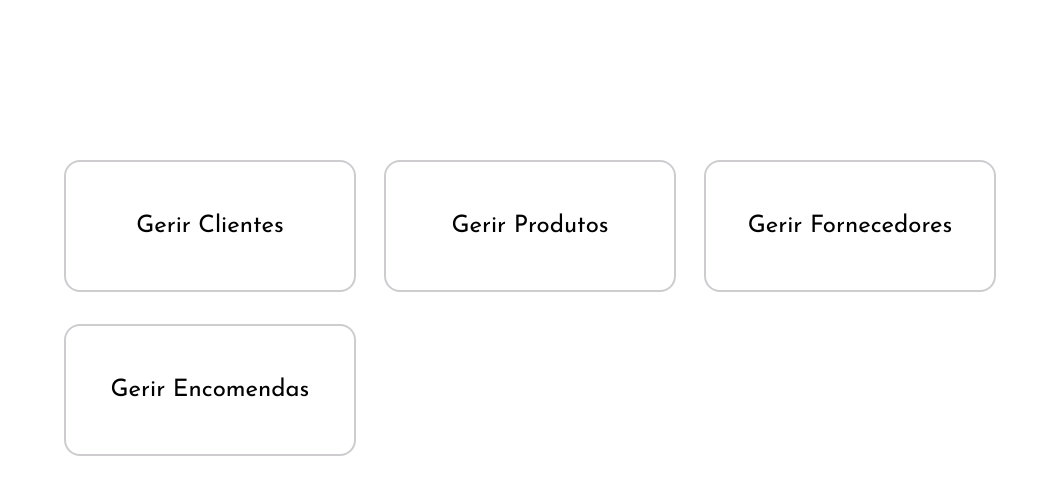
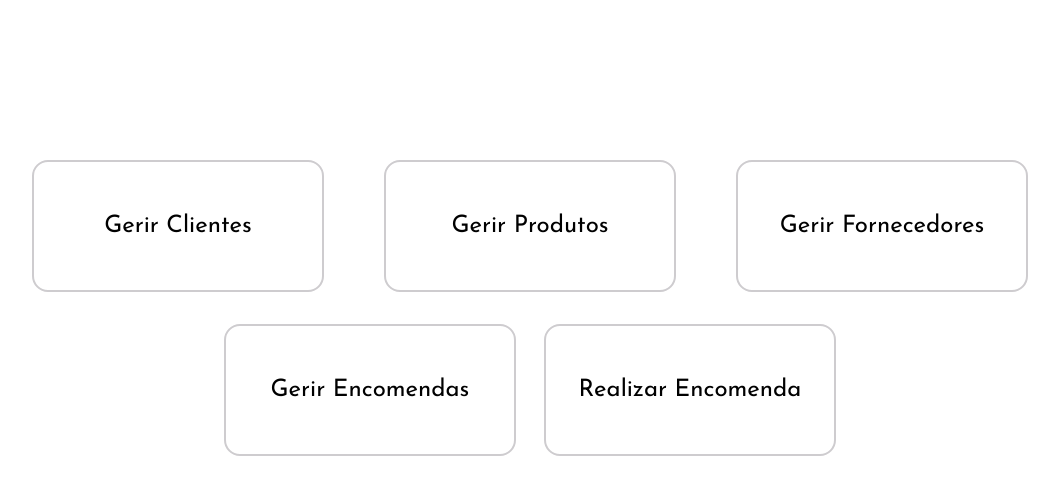
Before and after one commit to goncrust/BD-proj, a Flask app: page / in a window 1280 px wide. Shown: the part 79-574 px from the top of the page, without its empty margins (110-1169 px from the left). Run offline with Flask 3, Linux system fonts and the light colour scheme; some libraries are stand-ins or nearby versions.

Commit message:
Bug fixes and improvements

```diff
--- a/E3/web/app.py
+++ b/E3/web/app.py
@@ -19,20 +19,29 @@ app.secret_key = "12345"
 def home():
     elements =  [
         {
+            "isTop": 1,
             "url": "/gerir-clientes",
             "title": "Gerir Clientes"
         },
         {
+            "isTop": 1,
             "url": "/gerir-produtos",
             "title": "Gerir Produtos"
         },
         {
+            "isTop": 1,
             "url": "/gerir-fornecedores",
             "title": "Gerir Fornecedores"
         },
         {
+            "isTop": 0,
             "url": "/gerir-encomendas",
             "title": "Gerir Encomendas"
+        },
+        {
+            "isTop": 0,
+            "url": "/realizar-encomenda",
+            "title": "Realizar Encomenda"
         }
     ]
     return render_template('index.html', elements=elements)
@@ -41,7 +50,7 @@ def home():
 def gerir_clientes():
     with pool.connection() as conn:
         with conn.cursor() as cursor:
-            cursor.execute("SELECT cust_no, name FROM customer WHERE NOT email LIKE '%deleted';")
+            cursor.execute("SELECT cust_no, name FROM customer WHERE NOT email LIKE '%%deleted';")
             parser = lambda el : {"id": el[0], "name": el[1]}
             clients = list(map(parser, cursor.fetchall()))
     return render_template("gerir-clientes.html", clients=clients)
@@ -319,8 +328,48 @@ def gerir_encomendas():
 
     return render_template("gerir-encomendas.html", orders=orders, sales=sales)
 
-@app.route("/gerir-encomendas/new", methods=("POST", "GET"))
-def gerir_encomendas_new():
+@app.route("/gerir-encomendas/pay", methods=("POST",))
+def gerir_encomenda_pay():
+    cust_no = request.form["cust_no"]
+    order_no = request.form["order_no"]
+    error = ""
+
+    if not cust_no:
+        error = "Número de cliente inválido"
+    elif not order_no:
+        error = "Número de encomenda inválido"
+
+    if error:
+        flash(error)
+    else:
+        with pool.connection() as conn:
+            with conn.cursor() as cursor:
+                cursor.execute("START TRANSACTION;")
+                existing_cust_no = cursor.execute("SELECT cust_no FROM customer WHERE cust_no = %(cust_no)s AND NOT email LIKE '%%deleted';", {"cust_no": cust_no}).fetchone()
+                if not existing_cust_no:
+                    error = "O número de cliente não existe"
+                existing_order_no = cursor.execute("SELECT order_no FROM orders WHERE order_no = %(order_no)s;", {"order_no": order_no}).fetchone()
+                if not existing_order_no:
+                    error = "O número de encomenda não existe"
+                ordered_by_client = cursor.execute("SELECT order_no FROM orders WHERE order_no = %(order_no)s AND cust_no = %(cust_no)s;", {"order_no": order_no, "cust_no": cust_no}).fetchone()
+                if not ordered_by_client:
+                    error = "A encomenda não foi feita por este cliente"
+
+                if error:
+                    flash(error)
+                else:
+                    cursor.execute(
+                        """
+                        INSERT INTO pay VALUES
+                        (%(order_no)s, %(cust_no)s);
+                        """,
+                        {"order_no": order_no, "cust_no": cust_no})
+                cursor.execute("COMMIT;")
+
+    return redirect("/gerir-encomendas")
+
+@app.route("/realizar-encomenda", methods=("POST", "GET"))
+def realizar_encomenda():
     if request.method == "POST":
         cust_no = request.form["cust_no"]
         products = []
@@ -334,6 +383,8 @@ def gerir_encomendas_new():
 
         if not cust_no:
             error = "Número de cliente inválido"
+        elif not products:
+            error = "Nenhum produto selecionado"
 
         if error:
             flash(error)
@@ -341,14 +392,14 @@ def gerir_encomendas_new():
             with pool.connection() as conn:
                 with conn.cursor() as cursor:
                     cursor.execute("START TRANSACTION;")
-                    existing_cust_no = cursor.execute("SELECT cust_no FROM customer WHERE cust_no = %(cust_no)s AND NOT email LIKE '%deleted';", {"cust_no": cust_no}).fetchone()
+                    existing_cust_no = cursor.execute("SELECT cust_no FROM customer WHERE cust_no = %(cust_no)s AND NOT email LIKE '%%deleted';", {"cust_no": cust_no}).fetchone()
                     if not existing_cust_no:
                         error = "O número de cliente não existe"
                     else:
                         for product in products:
                             existing_sku = cursor.execute("SELECT sku FROM product WHERE sku = %(sku)s;", {"sku": product[0]}).fetchone()
                             if not existing_sku:
-                                error = f"O produto {product[0]} já não existe"
+                                error = "Um dos produtos que encomendou já não existe"
                                 break
                     if error:
                         flash(error)
@@ -379,45 +430,5 @@ def gerir_encomendas_new():
                 products = list(map(parser, cursor.fetchall()))
         return render_template("realizar-encomenda.html", products=products)
 
-@app.route("/gerir-encomendas/pay", methods=("POST",))
-def realizar_encomenda():
-    cust_no = request.form["cust_no"]
-    order_no = request.form["order_no"]
-    error = ""
-
-    if not cust_no:
-        error = "Número de cliente inválido"
-    elif not order_no:
-        error = "Número de encomenda inválido"
-
-    if error:
-        flash(error)
-    else:
-        with pool.connection() as conn:
-            with conn.cursor() as cursor:
-                cursor.execute("START TRANSACTION;")
-                existing_cust_no = cursor.execute("SELECT cust_no FROM customer WHERE cust_no = %(cust_no)s AND NOT email LIKE '%deleted';", {"cust_no": cust_no}).fetchone()
-                if not existing_cust_no:
-                    error = "O número de cliente não existe"
-                existing_order_no = cursor.execute("SELECT order_no FROM orders WHERE order_no = %(order_no)s;", {"order_no": order_no}).fetchone()
-                if not existing_order_no:
-                    error = "O número de encomenda não existe"
-                ordered_by_client = cursor.execute("SELECT order_no FROM orders WHERE order_no = %(order_no)s AND cust_no = %(cust_no)s;", {"order_no": order_no, "cust_no": cust_no}).fetchone()
-                if not ordered_by_client:
-                    error = "A encomenda não foi feita por este cliente"
-
-                if error:
-                    flash(error)
-                else:
-                    cursor.execute(
-                        """
-                        INSERT INTO pay VALUES
-                        (%(order_no)s, %(cust_no)s);
-                        """,
-                        {"order_no": order_no, "cust_no": cust_no})
-                cursor.execute("COMMIT;")
-
-    return redirect("/gerir-encomendas")
-
 if __name__ == "__main__":
     app.run()
--- a/E3/web/static/style.css
+++ b/E3/web/static/style.css
@@ -92,12 +92,25 @@ a:active {
   border: 2px solid #000100;
 }
 
-.dashboard {
+.dashboard-top {
   display: grid;
-  grid-template-columns: repeat(3, 18rem);
+  grid-template-columns: repeat(6, 9rem);
   justify-items: center;
   justify-content: center;
   gap: 2rem;
+  margin-bottom: 2rem;
+}
+
+.dashboard-bottom {
+  display: grid;
+  grid-template-columns: repeat(2, 18rem);
+  justify-items: center;
+  justify-content: center;
+  gap: 2rem;
+}
+
+.top-element {
+  grid-column: span 2 / span 2;
 }
 
 .management-grid {
--- a/E3/web/templates/base.html
+++ b/E3/web/templates/base.html
@@ -19,7 +19,7 @@
     {% block head %} {% endblock %}
   </head>
   <body>
-    <nav>{% block title %} {% endblock %}</nav>
+    <nav><a href="/">{% block title %} {% endblock %}</a></nav>
 
     {% with messages = get_flashed_messages() %}
       {% if messages %}
--- a/E3/web/templates/gerir-encomendas.html
+++ b/E3/web/templates/gerir-encomendas.html
@@ -45,7 +45,4 @@
             <input type="submit" value="Submeter">
         </form>
     </div>
-    <a href="/gerir-encomendas/new">
-        <div class="link-button">Nova Encomenda</div>
-    </a>
 {% endblock %}
--- a/E3/web/templates/index.html
+++ b/E3/web/templates/index.html
@@ -9,11 +9,22 @@
 {% endblock %}
 
 {% block body %}
-  <div class="dashboard">
+  <div class="dashboard-top">
     {% for el in elements %}
-      <a href="{{ el.url }}">
-        <div class="link-button">{{ el.title }}</div>
-      </a>
+      {% if el.isTop %}
+        <a href="{{ el.url }}" class="top-element">
+          <div class="link-button">{{ el.title }}</div>
+        </a>
+      {% endif %}
+    {% endfor %}
+  </div>
+  <div class="dashboard-bottom">
+    {% for el in elements %}
+      {% if not el.isTop %}
+        <a href="{{ el.url }}">
+          <div class="link-button">{{ el.title }}</div>
+        </a>
+      {% endif %}
     {% endfor %}
   </div>
 {% endblock %}
--- a/E3/web/templates/realizar-encomenda.html
+++ b/E3/web/templates/realizar-encomenda.html
@@ -9,7 +9,8 @@
 {% endblock %}
 
 {% block body %}
-    <form action="/gerir-encomendas/new" method="POST">
+    <form action="/realizar-encomenda" method="POST">
+        {% if products %}
             {% for product in products %}
                 <label for="{{ product.id }}">{{ product.name }}</label>
                 <input type="number" id="{{ product.id }}" name="{{ product.id }}" min="0" value="0">
@@ -20,5 +21,8 @@
             <input type="text" id="cust_no" name="cust_no" required>
             <br>
             <input type="submit" value="Encomendar">
+        {% else %}
+            <h2>Não existem produtos para encomendar.</h2>
+        {% endif %}
     </form>
 {% endblock %}
```
Lines whose indentation alone changed are shown as unchanged.
